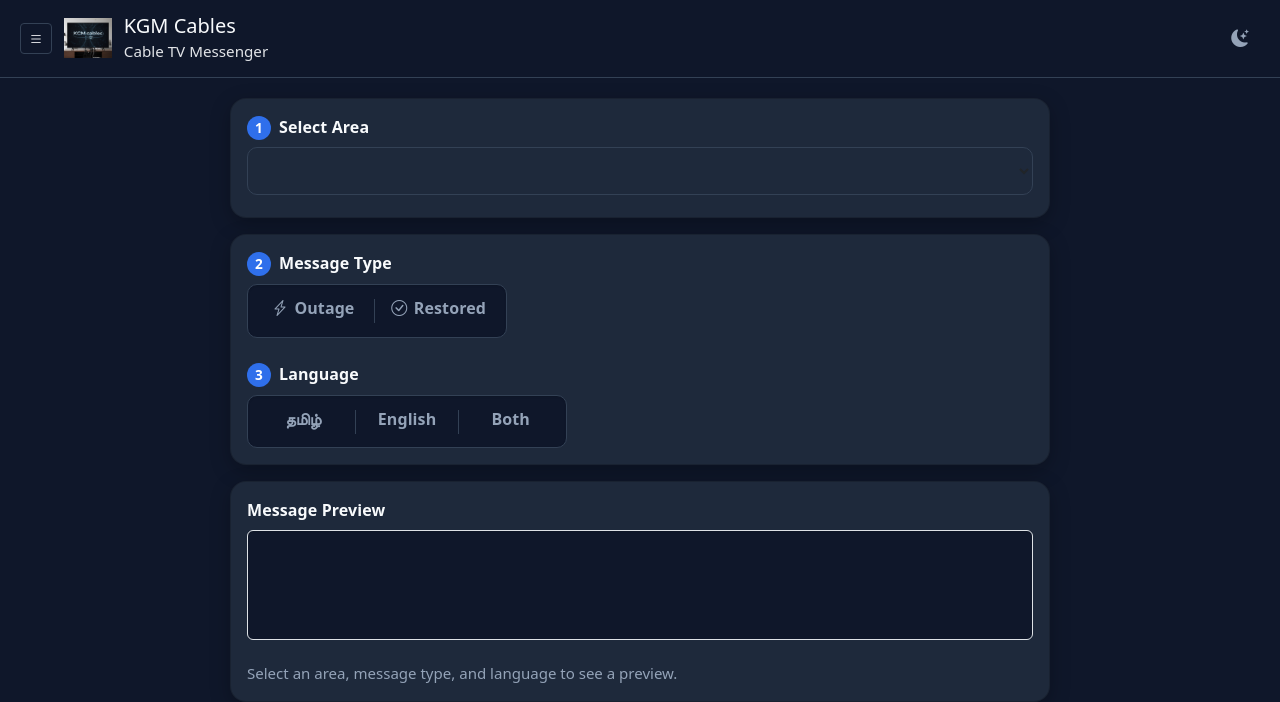
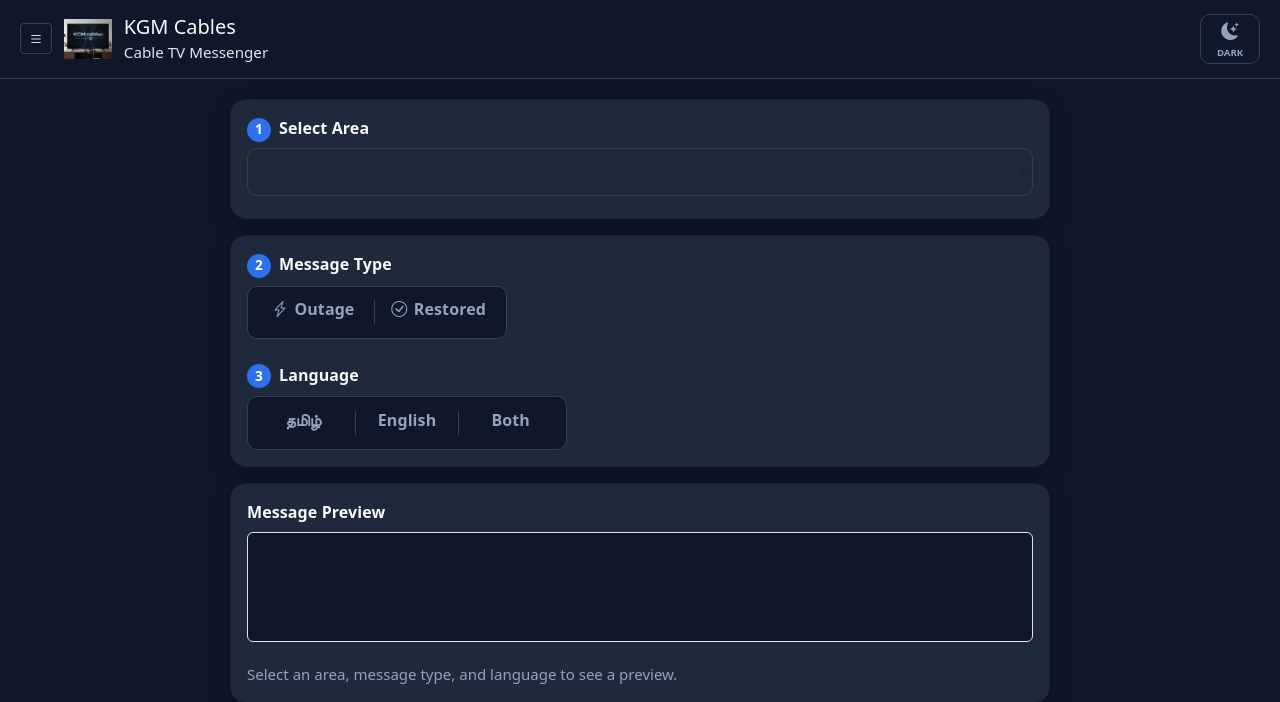
Before and after one commit to Arunaggiri-Pandian/Cable_TV_Outage_Messenger, a Flask app: page / in a window 1280 px wide. Shown: the top 702 px of the page. Run offline with Flask 3, Linux system fonts and the light colour scheme; lists and menus that the app fills with data are empty; parts of the project's set-up code (start-up, migrations or seed data) failed here and were passed over; some libraries are stand-ins or nearby versions.

Commit message:
feat(UI): Enhance theme toggle with text label
- Updated the theme toggle button to include a text label ('Light'/'Dark') below the icon.
- The button style was changed from a circle to a rounded rectangle to accommodate the new text.
- This change makes the button's function more explicit and improves clarity for the user.

```diff
--- a/static/css/style.css
+++ b/static/css/style.css
@@ -120,16 +120,18 @@ body.light-mode .sidebar-toggle:hover { background: rgba(0,0,0,0.05) !important;
 /* Theme Toggle Button */
 .btn-theme-toggle {
   background-color: transparent;
-  border: none;
-  border-radius: 50%;
-  width: 40px;
-  height: 40px;
+  border: 1px solid var(--line);
+  border-radius: 10px;
+  width: 60px;
+  height: 50px;
   display: flex;
+  flex-direction: column;
   align-items: center;
   justify-content: center;
   color: var(--muted);
   cursor: pointer;
   transition: background-color 0.2s, color 0.2s;
+  padding: 4px;
 }
 .btn-theme-toggle:hover {
   background-color: rgba(128, 128, 128, 0.1);
@@ -137,6 +139,12 @@ body.light-mode .sidebar-toggle:hover { background: rgba(0,0,0,0.05) !important;
 }
 .btn-theme-toggle i {
   font-size: 1.1rem;
+  margin-bottom: 2px;
+}
+#themeText {
+  font-size: 0.6rem;
+  font-weight: 700;
+  text-transform: uppercase;
 }
 
 /* Sidebar */
--- a/static/js/script.js
+++ b/static/js/script.js
@@ -161,9 +161,15 @@ document.addEventListener("DOMContentLoaded", async () => {
   let isLight = localStorage.getItem("theme") === "light";
 
   function setTheme(light) {
+    const themeIcon = document.getElementById("themeIcon");
+    const themeText = document.getElementById("themeText");
+
     document.body.classList.toggle("light-mode", light);
-    if (themeToggle) {
-      themeToggle.innerHTML = light ? '<i class="bi bi-brightness-high-fill"></i>' : '<i class="bi bi-moon-stars-fill"></i>';
+    if (themeIcon) {
+      themeIcon.className = light ? 'bi bi-brightness-high-fill' : 'bi bi-moon-stars-fill';
+    }
+    if (themeText) {
+      themeText.textContent = light ? 'Light' : 'Dark';
     }
     localStorage.setItem("theme", light ? "light" : "dark");
     isLight = light;
--- a/templates/index.html
+++ b/templates/index.html
@@ -30,7 +30,8 @@
       </div>
     </div>
     <button id="themeToggle" class="btn-theme-toggle">
-      <i class="bi bi-moon-stars-fill"></i>
+      <i id="themeIcon" class="bi bi-moon-stars-fill"></i>
+      <span id="themeText">Dark</span>
     </button>
     <!-- (No header estimate pill anymore) -->
   </header>
```
